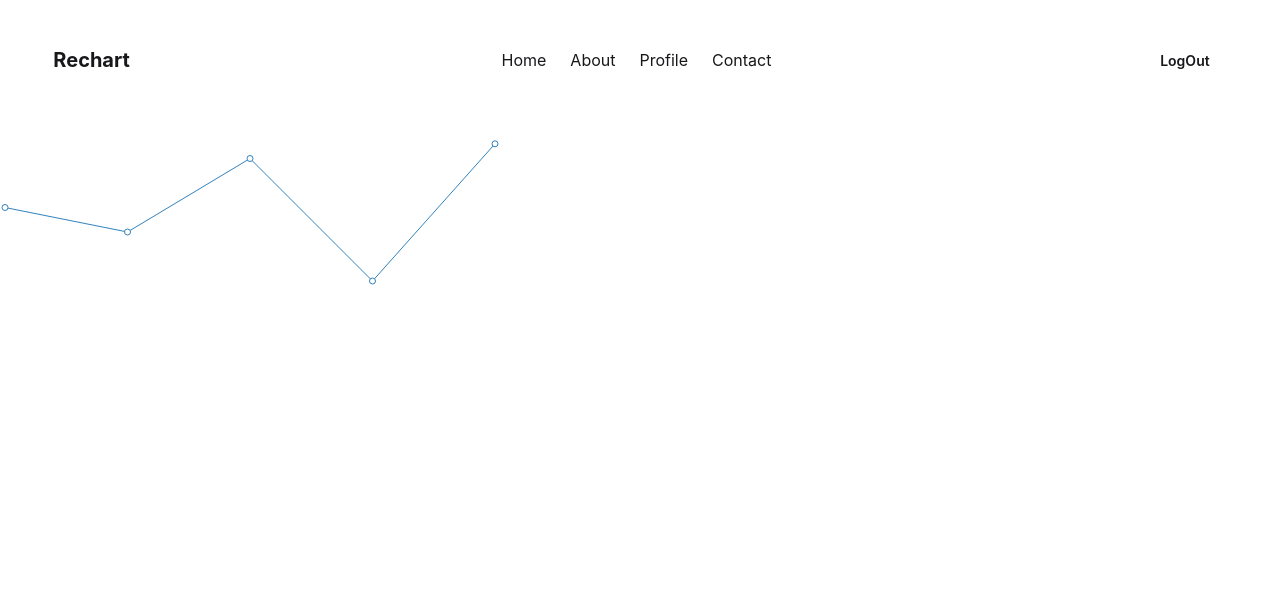
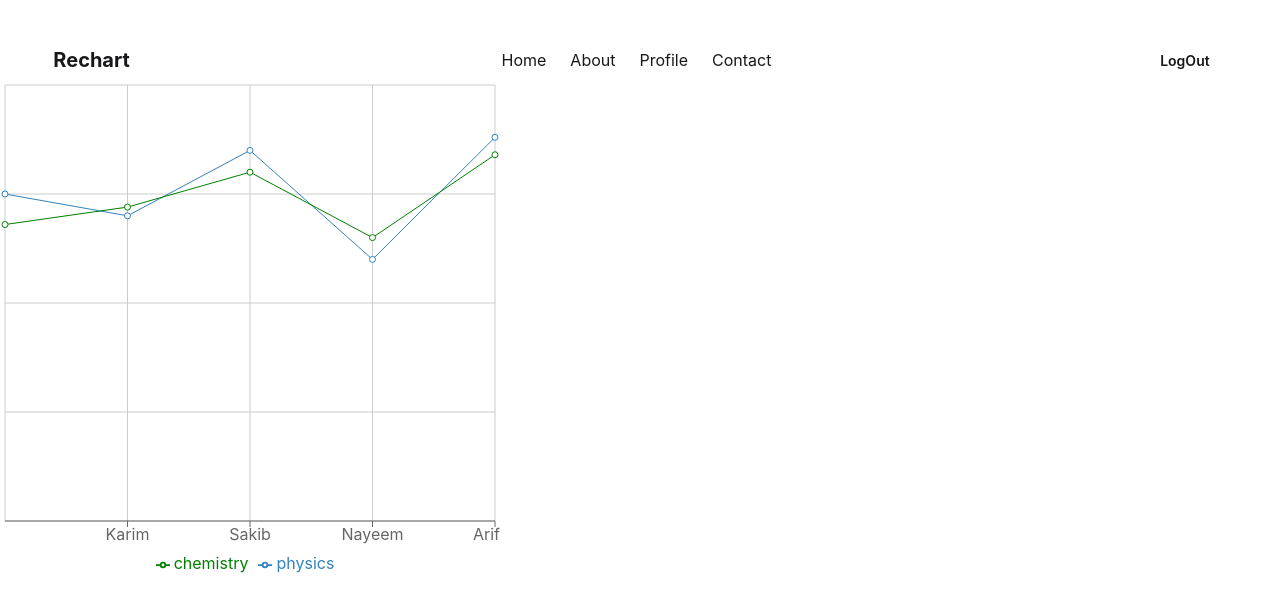
Before and after one commit to asik247/recharts, a React (Vite) app: page / in a window 1280 px wide. Shown: the top 612 px of the page. Built offline with nearby package versions, Linux system fonts and the light colour scheme.

Commit message:
line chart dne

```diff
--- a/src/Components/ResultCharts/Chart.jsx
+++ b/src/Components/ResultCharts/Chart.jsx
@@ -1,5 +1,5 @@
 import React from 'react';
-import { Line, LineChart } from 'recharts';
+import { CartesianGrid, Legend, Line, LineChart, XAxis, YAxis } from 'recharts';
 const marks =
    [
     { "id": 1, "name": "Rahim", "physics": 75, "chemistry": 68, "math": 80 },
@@ -14,8 +14,13 @@ const Chart = () => {
     return (
         <div>
             <LineChart width={500}height={500} data={marks}>
-
+                <CartesianGrid></CartesianGrid>
                 <Line dataKey={'physics'}></Line>
+                <Line dataKey={'chemistry'} stroke='green'></Line>
+                <XAxis dataKey={'name'}></XAxis>
+                {/* <YAxis dataKey={'id'}></YAxis> */}
+                <Legend></Legend>
+                {/* <RechartsDevtools></RechartsDevtools> */}
             </LineChart>
         </div>
     );
```
